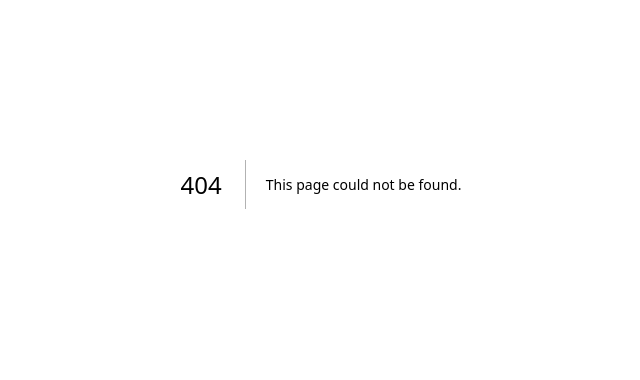
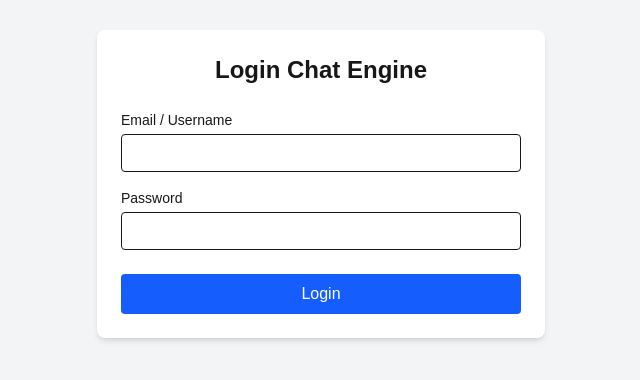
Before and after one commit to ferzian/realtime-chat-app, a Next.js app: page /login in a window 1280 px wide. Before the commit this address had no page. Shown: the part 216-596 px from the top of the page, without its empty margins (319-959 px from the left). Built offline with nearby package versions, Linux system fonts and the light colour scheme; no server answers.

Commit message:
feat: add login page with authentication handling and token storage

```diff
--- /dev/null
+++ b/app/login/page.tsx
@@ -0,0 +1,91 @@
+"use client";
+
+import { useState } from "react";
+import { useRouter } from "next/navigation";
+import Cookies from "js-cookie";
+import api from "@/lib/axios";
+
+export default function LoginPage() {
+  const [email, setEmail] = useState("");
+  const [password, setPassword] = useState("");
+  const [error, setError] = useState("");
+  const [loading, setLoading] = useState(false);
+  const router = useRouter();
+
+  const handleLogin = async (e: React.FormEvent) => {
+    e.preventDefault();
+    setError("");
+    setLoading(true);
+
+    try {
+      // Sesuaikan endpoint ini dengan endpoint auth di backend temanmu
+      const res = await api.post("/auth/login", { email, password });
+
+      // Asumsi backend mengembalikan { access_token: "..." }
+      const token = res.data.access_token || res.data.token;
+
+      if (token) {
+        // Simpan token ke cookie (berlaku 7 hari)
+        Cookies.set("token", token, { expires: 7 });
+        router.push("/chat"); // Redirect ke halaman chat utama
+      }
+    } catch (err: any) {
+      setError(
+        err.response?.data?.message || "Login gagal, periksa email/password",
+      );
+    } finally {
+      setLoading(false);
+    }
+  };
+
+  return (
+    <div className="flex min-h-screen items-center justify-center bg-gray-100 p-4">
+      <form
+        onSubmit={handleLogin}
+        className="w-full max-w-md rounded-lg bg-white p-6 shadow-md"
+      >
+        <h2 className="mb-6 text-2xl font-bold text-center">
+          Login Chat Engine
+        </h2>
+
+        {error && (
+          <div className="mb-4 text-sm text-red-500 bg-red-50 p-2 rounded">
+            {error}
+          </div>
+        )}
+
+        <div className="mb-4">
+          <label className="block text-sm font-medium mb-1">
+            Email / Username
+          </label>
+          <input
+            type="text"
+            value={email}
+            onChange={(e) => setEmail(e.target.value)}
+            className="w-full rounded border p-2 text-sm focus:outline-none focus:ring-2 focus:ring-blue-500"
+            required
+          />
+        </div>
+
+        <div className="mb-6">
+          <label className="block text-sm font-medium mb-1">Password</label>
+          <input
+            type="password"
+            value={password}
+            onChange={(e) => setPassword(e.target.value)}
+            className="w-full rounded border p-2 text-sm focus:outline-none focus:ring-2 focus:ring-blue-500"
+            required
+          />
+        </div>
+
+        <button
+          type="submit"
+          disabled={loading}
+          className="w-full rounded bg-blue-600 py-2 text-white hover:bg-blue-700 disabled:opacity-50"
+        >
+          {loading ? "Processing..." : "Login"}
+        </button>
+      </form>
+    </div>
+  );
+}
```
